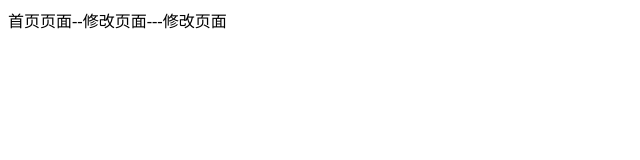
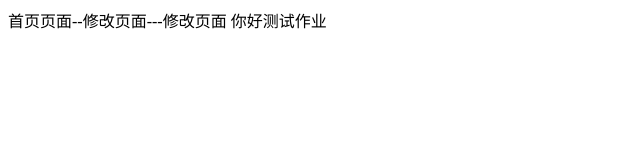
Before and after one commit to ziyuanyihe/testprogas, a plain HTML site: page index.html in a window 1280 px wide. Shown: the whole page, without its empty margins (0-640 px from the left). Drawn offline with Linux system fonts and the light colour scheme.

Commit message:
0129提交作业

```diff
--- a/index.html
+++ b/index.html
@@ -8,7 +8,7 @@
 </head>
 
 <body>
-    首页页面--修改页面---修改页面
+    首页页面--修改页面---修改页面 你好测试作业
 
 </body>
 
```
